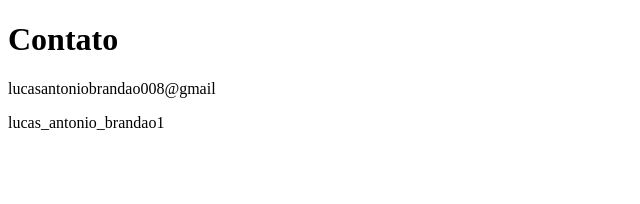
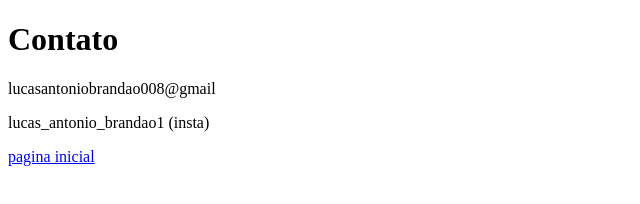
Before and after one commit to ABLukinhas/LukinhasAB, a plain HTML site: page contato.html in a window 1280 px wide. Shown: the whole page, without its empty margins (0-640 px from the left). Drawn offline with Linux system fonts and the light colour scheme.

Commit message:
navegação entre contato e index

```diff
--- a/contato.html
+++ b/contato.html
@@ -9,6 +9,7 @@
 <body>
     <h1>Contato</h1>
     <p>lucasantoniobrandao008@gmail</p>
-    <p>lucas_antonio_brandao1</p>
+    <p>lucas_antonio_brandao1  (insta)</p>
 
+    <a href="index.html">pagina inicial</a>
 </html>
```
Also changed, not shown: index.html (+3 -0 lines).
